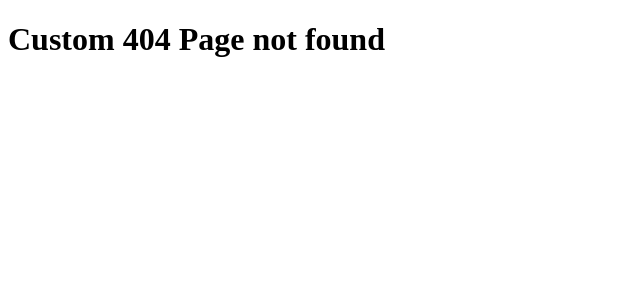
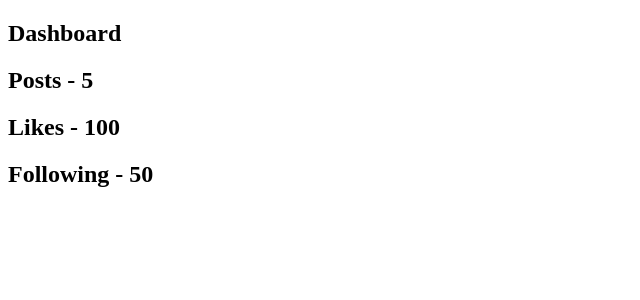
Before and after one commit to iktarun/nextjs-learning, a Next.js app: page /dashboard in a window 1280 px wide. Before the commit this address had no page. Shown: the top 300 px of the page, without its empty margins (0-640 px from the left). Built offline with nearby package versions, Linux system fonts and the light colour scheme; data requests are answered from the project's data file.

Commit message:
Next.js Tutorial - 36 - Client-side Data Fetching

```diff
--- a/db.json
+++ b/db.json
@@ -1,4 +1,10 @@
 {
+  "dashboard": {
+    "posts": 5,
+    "likes": 100,
+    "followers": 20,
+    "following": 50
+  },
   "news": [
     {
       "id": 1,
@@ -8,7 +14,7 @@
     },
     {
       "id": 2,
-      "title": "quis ut nam facilis et officia qui",
+      "title": "2 News Article",
       "category": "politics",
       "description": "2- Lorem Ipsum is simply dummy text of the printing and typesetting industry. Lorem Ipsum has been the industry's standard dummy text ever since the 1500s, when an unknown printer took a galley of type and scrambled it to make a type specimen book. It has survived not only five centuries, but also the leap into electronic typesetting, remaining essentially unchanged. It was popularised in the 1960s with the release of Letraset sheets containing Lorem Ipsum passages, and more recently with desktop publishing software like Aldus PageMaker including versions of Lorem Ipsum"
     },
--- /dev/null
+++ b/pages/dashboard.js
@@ -0,0 +1,30 @@
+import { useState, useEffect } from "react";
+
+function Dashboard() {
+  const [isLoading, setIsLoading] = useState(true);
+  const [dashboardData, setDashboardData] = useState(null);
+
+  useEffect(() => {
+    async function fetchDashboardData() {
+      const response = await fetch("http://localhost:4000/dashboard");
+      const data = await response.json();
+      setDashboardData(data);
+      setIsLoading(false);
+    }
+    fetchDashboardData();
+  }, []);
+
+  if (isLoading) {
+    return <h2>Loading....</h2>;
+  }
+
+  return (
+    <div>
+      <h2>Dashboard</h2>
+      <h2>Posts - {dashboardData.posts}</h2>
+      <h2>Likes - {dashboardData.likes}</h2>
+      <h2>Following - {dashboardData.following}</h2>
+    </div>
+  );
+}
+export default Dashboard;
```
Also changed, not shown: pages/news/[category].js (+8 -1 lines).
